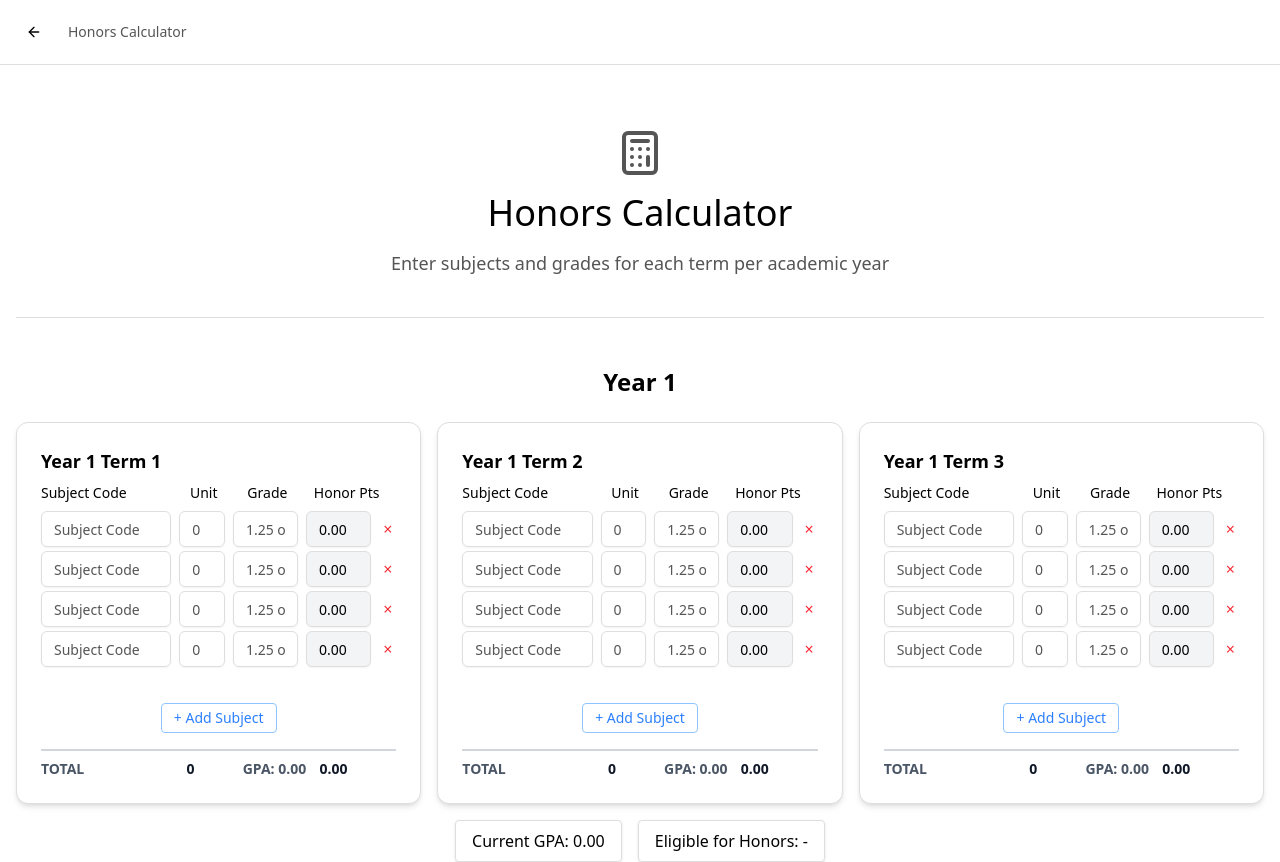
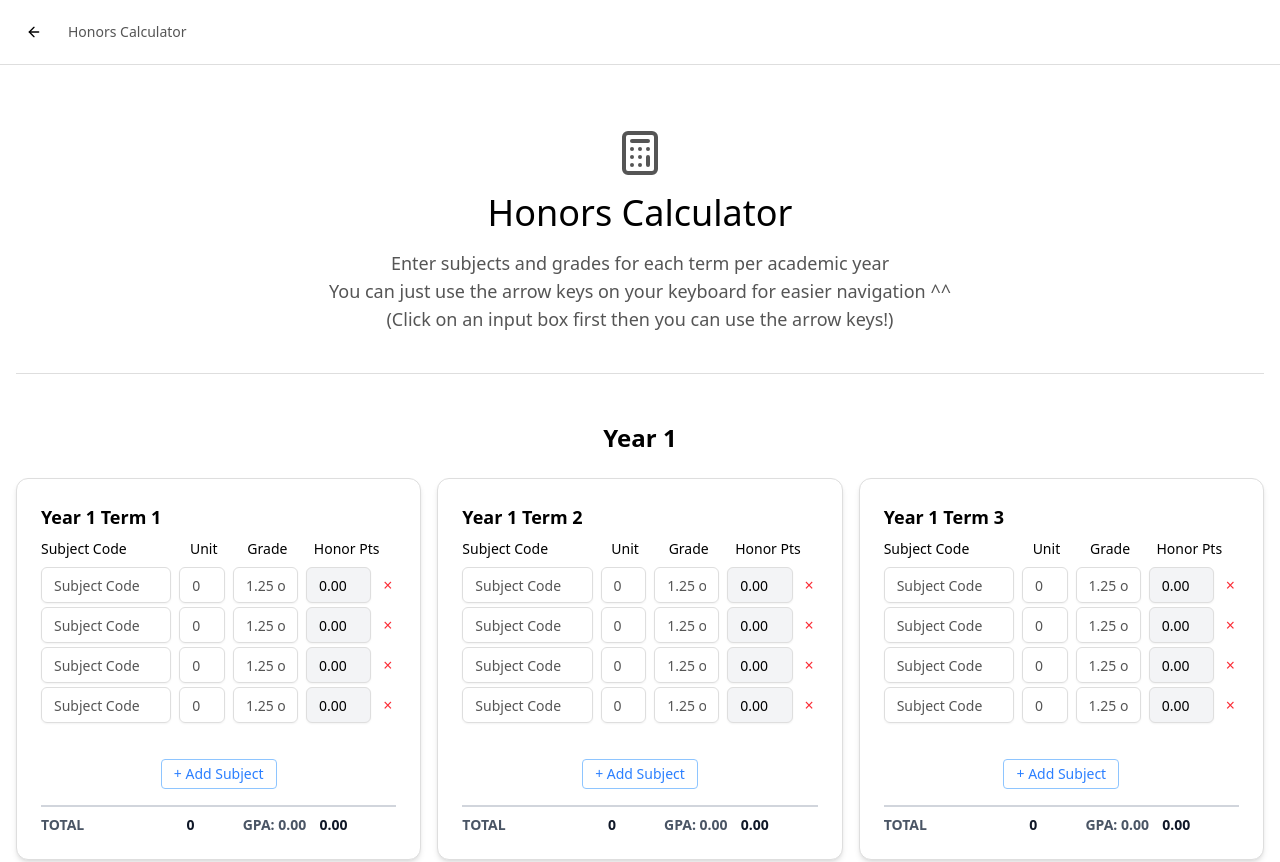
Before and after one commit to jpcsapc/APC-Honors-Checker, a Next.js app: page /honors in a window 1280 px wide. Shown: the top 862 px of the page. Built offline with nearby package versions, Linux system fonts and the light colour scheme.

Commit message:
ui: added keyboard navigation tips on the header of honors and latin honors pages

```diff
--- a/src/app/honors/page.tsx
+++ b/src/app/honors/page.tsx
@@ -205,7 +205,11 @@ export default function HonorsCalcu() {
             <Calculator className="h-12 w-12 text-muted-foreground" />
           </div>
           <h1 className="text-4xl font-normal text-foreground mb-4">Honors Calculator</h1>
-          <p className="text-muted-foreground text-lg">Enter subjects and grades for each term per academic year</p>
+          <p className="text-muted-foreground text-lg">
+            Enter subjects and grades for each term per academic year <br />
+            You can just use the arrow keys on your keyboard for easier navigation ^^ <br />
+            (Click on an input box first then you can use the arrow keys!)
+          </p>
         </div>
   <hr className="mb-10 border-border/100" />
 
--- a/src/app/latin-honors/page.tsx
+++ b/src/app/latin-honors/page.tsx
@@ -241,7 +241,9 @@ export default function LatinHonorsCalculator() {
             Latin Honors Calculator
           </h1>
           <p className="text-muted-foreground text-lg">
-            Calculate your 4-year academic performance for Latin honors
+            Calculate your 4-year academic performance for Latin honors <br />
+            You can just use the arrow keys on your keyboard for easier navigation ^^ <br />
+            (Click on an input box first then you can use the arrow keys!)
           </p>
         </div>
 
--- a/src/app/page.tsx
+++ b/src/app/page.tsx
@@ -47,7 +47,7 @@ export default function FrontPage() {
             <br />
             Grades Calculator
           </h1>
-          <p className="text-muted-foreground text-lg">calculate and track your academic journey</p>
+          <p className="text-muted-foreground text-lg">Calculate and Track Your Academic Journey</p>
         </div>
 
         {/* Calculator Cards */}
```
